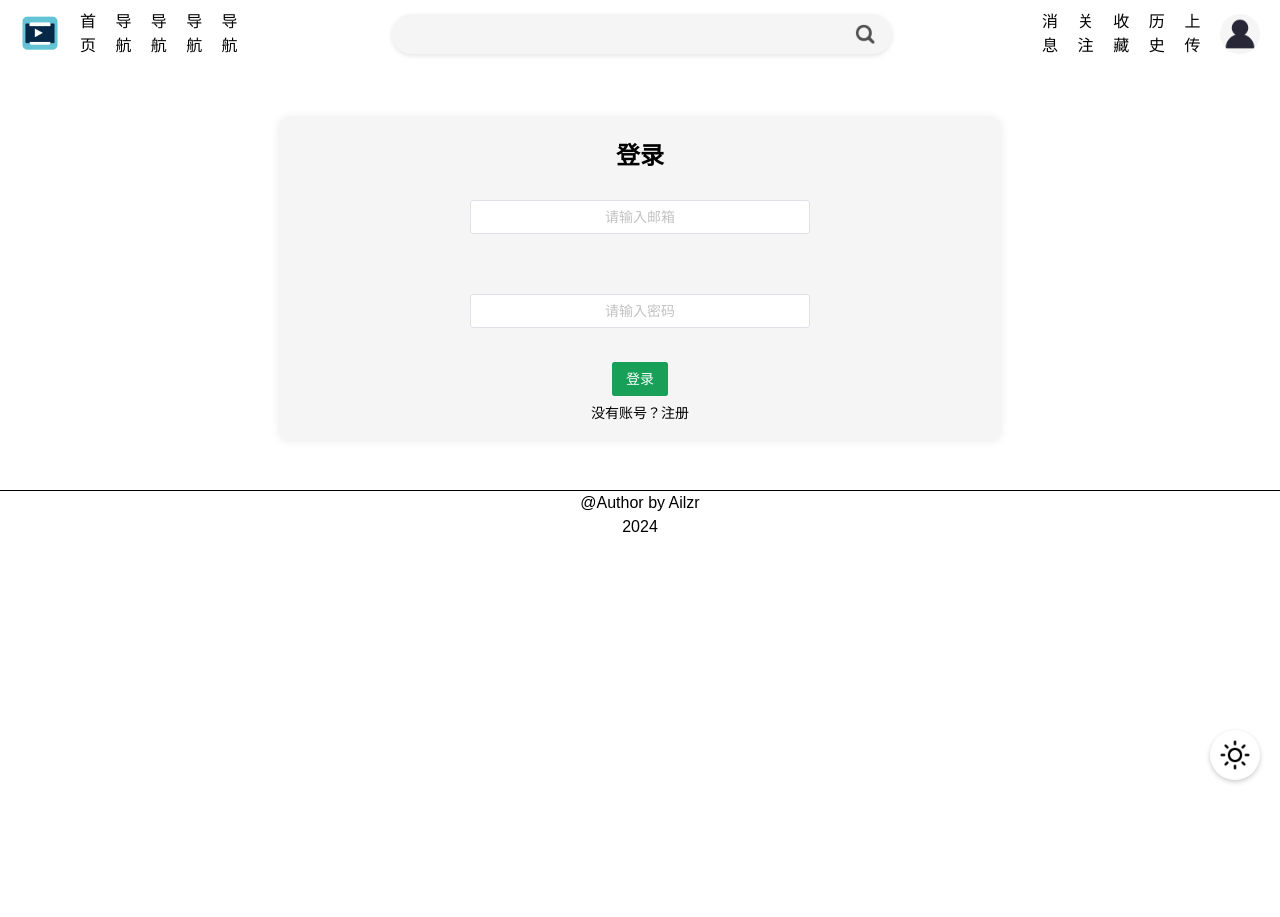
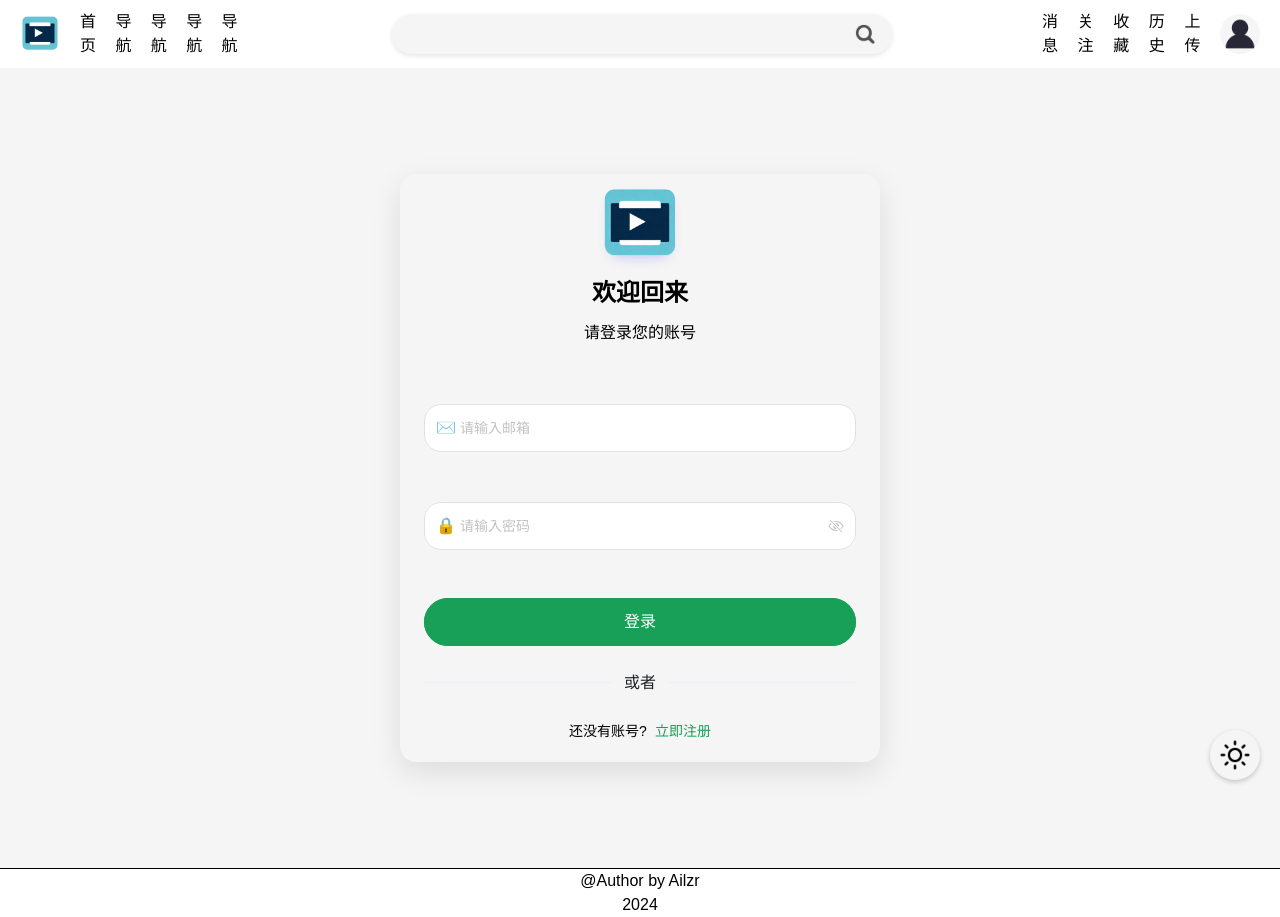
Before and after one commit to Ailzr/video-web-vue, a Vue app: page /login in a window 1280 px wide. Before the commit the page ends 800 px from the top, so only its background shows below. Built offline with nearby package versions, Linux system fonts and the light colour scheme.

Commit message:
feat: 美化注册登录页面

```diff
--- a/src/views/RegisterAndLogin.vue
+++ b/src/views/RegisterAndLogin.vue
@@ -1,10 +1,12 @@
 <script setup lang="ts">
-import { ref } from 'vue';
-import {NForm, NFormItem, NInput, NButton, useMessage} from "naive-ui";
-import {useRouter} from "vue-router";
-import {UserManager} from "../api/user";
+import { ref, computed } from 'vue';
+import { NForm, NFormItem, NInput, NButton, useMessage, NCard, NDivider } from "naive-ui";
+import { useRouter } from "vue-router";
+import { UserManager } from "../api/user";
 
 const isLogin = ref(true);
+const loading = ref(false);
+const codeLoading = ref(false);
 const formData = ref({
   username: '',
   password: '',
@@ -14,93 +16,351 @@ const formData = ref({
 });
 
 const message = useMessage();
+const user_manager = new UserManager();
+const router = useRouter();
 
-const user_manager = new UserManager();
+const getCode = async () => {
+  if (!formData.value.email) {
+    message.warning("请先输入邮箱");
+    return;
+  }
 
-const getCode = async ()=>{
-    if(await user_manager.getCode(formData.value.email)){
-        message.success("获取成功，请检查个人邮箱");
-    }else{
+  codeLoading.value = true;
+  try {
+    if (await user_manager.getCode(formData.value.email)) {
+      message.success("验证码已发送，请检查您的邮箱");
+    } else {
       message.error("验证码获取失败!");
+    }
+  } catch (error) {
+    message.error("发生错误，请稍后重试");
+  } finally {
+    codeLoading.value = false;
   }
 }
 
-const router = useRouter();
-
-const login = async ()=>{
-    if (!isLogin && formData.value.password !== formData.value.confirmPassword){
+const login = async () => {
+  if (!isLogin.value && formData.value.password !== formData.value.confirmPassword) {
     message.warning("两次密码不一致!");
     return;
   }
-    if(await user_manager.registerAndLogin({
+
+  if (!formData.value.email) {
+    message.warning("请输入邮箱");
+    return;
+  }
+
+  if (!formData.value.password) {
+    message.warning("请输入密码");
+    return;
+  }
+
+  if (!isLogin.value && !formData.value.username) {
+    message.warning("请输入用户名");
+    return;
+  }
+
+  if (!isLogin.value && !formData.value.code) {
+    message.warning("请输入验证码");
+    return;
+  }
+
+  loading.value = true;
+  try {
+    if (await user_manager.registerAndLogin({
       "email": formData.value.email,
       "code": formData.value.code,
       "nickname": formData.value.username,
       "password": formData.value.password
-    })){
-        router.push({"name": "Index"}).then(()=>{
+    })) {
+      message.success(isLogin.value ? "登录成功" : "注册成功");
+      router.push({"name": "Index"}).then(() => {
         location.reload();
       });
-    }else{
-        message.error(isLogin ? "注册失败":"登录失败");
+    } else {
+      message.error(isLogin.value ? "登录失败" : "注册失败");
+    }
+  } catch (error) {
+    message.error("发生错误，请稍后重试");
+  } finally {
+    loading.value = false;
   }
 }
+
+const title = computed(() => isLogin.value ? '欢迎回来' : '创建新账号');
+const subtitle = computed(() => isLogin.value ? '请登录您的账号' : '请填写以下信息完成注册');
 </script>
 
 <template>
+  <div class="auth-page">
     <div class="auth-container">
-        <h2>{{ isLogin ? '登录' : '注册' }}</h2>
+      <n-card class="auth-card" :bordered="false">
+        <div class="auth-header">
+          <div class="logo-container">
+            <div class="logo">
+              <img src="../assets/imgs/video_web_logo.png" alt="logo" class="logo-image">
+            </div>
+          </div>
+          <h1 class="auth-title">{{ title }}</h1>
+          <p class="auth-subtitle">{{ subtitle }}</p>
+        </div>
+
         <n-form class="auth-form">
           <n-form-item>
-                <n-input class="user-info" v-model:value="formData.email" placeholder="请输入邮箱" />
+            <n-input
+              v-model:value="formData.email"
+              placeholder="请输入邮箱"
+              class="auth-input"
+              :round="true"
+            >
+              <template #prefix>
+                <span class="input-icon">✉️</span>
+              </template>
+            </n-input>
           </n-form-item>
+
           <n-form-item v-if="!isLogin">
-                <n-input class="user-info" v-model:value="formData.username" placeholder="请输入用户名" />
+            <n-input
+              v-model:value="formData.username"
+              placeholder="请输入用户名"
+              class="auth-input"
+              :round="true"
+            >
+              <template #prefix>
+                <span class="input-icon">👤</span>
+              </template>
+            </n-input>
           </n-form-item>
+
           <n-form-item>
-                <n-input class="user-info" v-model:value="formData.password" type="password" placeholder="请输入密码" />
+            <n-input
+              v-model:value="formData.password"
+              type="password"
+              placeholder="请输入密码"
+              class="auth-input"
+              :round="true"
+              show-password-on="click"
+            >
+              <template #prefix>
+                <span class="input-icon">🔒</span>
+              </template>
+            </n-input>
           </n-form-item>
+
           <n-form-item v-if="!isLogin">
-                <n-input class="user-info" v-model:value="formData.confirmPassword" type="password" placeholder="请确认密码" />
+            <n-input
+              v-model:value="formData.confirmPassword"
+              type="password"
+              placeholder="请确认密码"
+              class="auth-input"
+              :round="true"
+              show-password-on="click"
+            >
+              <template #prefix>
+                <span class="input-icon">🔒</span>
+              </template>
+            </n-input>
           </n-form-item>
-            <n-form-item v-if="!isLogin">
-                <n-input class="user-info" v-model:value="formData.code" placeholder="请输入验证码" />
+
+          <n-form-item v-if="!isLogin" class="verification-code-container">
+            <n-input
+              v-model:value="formData.code"
+              placeholder="请输入验证码"
+              class="auth-input verification-input"
+              :round="true"
+            >
+              <template #prefix>
+                <span class="input-icon">🔑</span>
+              </template>
+            </n-input>
+            <n-button
+              class="get-code-button"
+              :loading="codeLoading"
+              :disabled="codeLoading || !formData.email"
+              @click="getCode"
+              type="primary"
+              :round="true"
+            >
+              获取验证码
+            </n-button>
           </n-form-item>
-            <div class="button-group">
-                <n-button v-if="!isLogin" type="primary" @click="getCode">获取验证码</n-button>
-                <n-button type="primary" @click="login">{{ isLogin ? '登录' : '注册' }}</n-button>
-                <n-button text @click="isLogin = !isLogin" style="color: var(--text-color);">{{ isLogin ? '没有账号？注册' : '已有账号？登录' }}</n-button>
+
+          <div class="auth-actions">
+            <n-button
+              type="primary"
+              block
+              @click="login"
+              :loading="loading"
+              class="submit-button"
+              :round="true"
+            >
+              {{ isLogin ? '登录' : '注册' }}
+            </n-button>
           </div>
         </n-form>
+
+        <n-divider>或者</n-divider>
+
+        <div class="toggle-mode">
+          <p>{{ isLogin ? '还没有账号?' : '已有账号?' }}</p>
+          <n-button
+            text
+            type="primary"
+            @click="isLogin = !isLogin"
+            class="toggle-button"
+          >
+            {{ isLogin ? '立即注册' : '立即登录' }}
+          </n-button>
+        </div>
+      </n-card>
+    </div>
   </div>
 </template>
 
 <style scoped>
+.auth-page {
+  min-height: 100vh;
+  display: flex;
+  align-items: center;
+  justify-content: center;
+  background: var(--video-card-bgc);
+  padding: 20px;
+}
+
 .auth-container {
-    color: var(--text-color);
-    min-width: 540px;
-    max-width: 720px;
-    margin: 50px auto;
-    padding: 20px;
-    border-radius: 8px;
-    box-shadow: 0 0 10px rgba(0, 0, 0, 0.1);
+  width: 100%;
+  max-width: 480px;
+}
+
+.auth-card {
+  border-radius: 16px;
+  box-shadow: 0 10px 30px rgba(0, 0, 0, 0.1);
+  overflow: hidden;
   background-color: var(--video-card-bgc);
+}
+
+.auth-header {
   text-align: center;
+  margin-bottom: 32px;
 }
+
+.logo-container {
+  display: flex;
+  justify-content: center;
+  margin-bottom: 20px;
+}
+
+.logo {
+  width: 60px;
+  height: 60px;
+  background: linear-gradient(135deg, #6366f1 0%, #8b5cf6 100%);
+  color: white;
+  border-radius: 12px;
+  display: flex;
+  align-items: center;
+  justify-content: center;
+  font-size: 28px;
+  font-weight: bold;
+  box-shadow: 0 4px 12px rgba(99, 102, 241, 0.3);
+}
+
+.auth-title {
+  font-size: 24px;
+  font-weight: 700;
+  margin: 0 0 8px 0;
+  color: var(--fontNormal);
+}
+
+.auth-subtitle {
+  font-size: 16px;
+  margin: 0;
+  color: var(--fontNormal);
+}
+
 .auth-form {
+  margin-bottom: 16px;
+}
+
+.auth-input {
+  height: 48px;
   display: flex;
+  align-items: center;
+}
+
+.input-icon {
+  font-size: 16px;
+  display: flex;
+  align-items: center;
+  justify-content: center;
+  width: 20px;
+}
+
+.verification-code-container {
+  display: flex;
+  gap: 12px;
+}
+
+.verification-input {
+  flex: 1;
+}
+
+.get-code-button {
+  white-space: nowrap;
+  height: 48px;
+}
+
+.auth-actions {
+  margin-top: 24px;
+}
+
+.submit-button {
+  height: 48px;
+  font-size: 16px;
+  font-weight: 500;
+}
+
+.toggle-mode {
+  display: flex;
+  align-items: center;
+  justify-content: center;
+  gap: 8px;
+  margin-top: 8px;
+  color: var(--fontNormal);
+}
+
+.toggle-mode p {
+  margin: 0;
+}
+
+.toggle-button {
+  font-weight: 500;
+  padding: 0;
+}
+
+@media (max-width: 576px) {
+  .auth-container {
+    max-width: 100%;
+  }
+
+  .verification-code-container {
     flex-direction: column;
-    gap: 10px;
+    gap: 8px;
   }
-  .user-info{
-    margin: 0 auto;
-    width: 50%;
+
+  .get-code-button {
+    width: 100%;
   }
-  .button-group {
-        display: flex;
-        flex-direction: column; /* 让按钮垂直排列 */
-        gap: 10px; /* 按钮之间增加间距 */
-        align-items: center; /* 让按钮在容器中居中 */
-        width: 100%; /* 让按钮组占满父容器 */
+}
+
+.logo-image {
+    width: 80px;
+    height: auto;
+    object-fit: contain;
+}
+
+:deep(.n-input__input-el) {
+  line-height: 48px;
+  padding-top: 0;
+  padding-bottom: 0;
 }
 </style>
```
Lines whose indentation alone changed are shown as unchanged.
